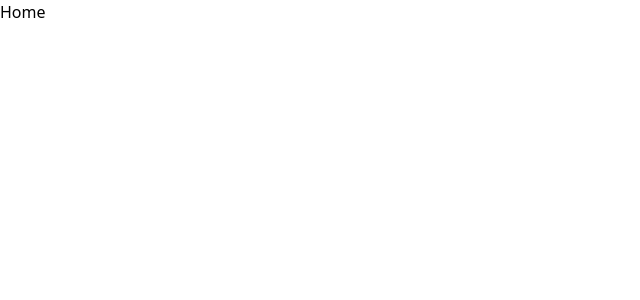
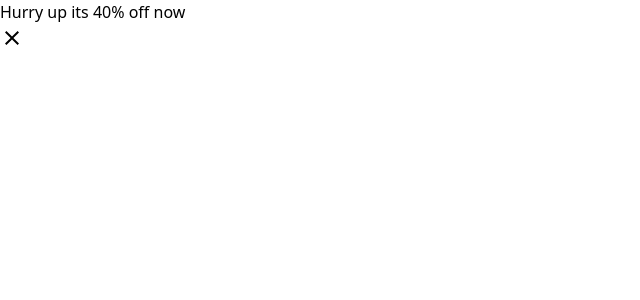
Before and after one commit to codenextdoor/Ecommerce-APP, a React (Create React App) app: page / in a window 1280 px wide. Shown: the top 300 px of the page, without its empty margins (0-640 px from the left). Built offline with nearby package versions, Linux system fonts and the light colour scheme.

Commit message:
Creating Announce component

```diff
--- a/package.json
+++ b/package.json
@@ -5,6 +5,7 @@
   "dependencies": {
     "@emotion/react": "^11.10.5",
     "@emotion/styled": "^11.10.5",
+    "@mui/icons-material": "^5.11.0",
     "@mui/material": "^5.11.0",
     "@testing-library/jest-dom": "^5.16.5",
     "@testing-library/react": "^13.4.0",
--- /dev/null
+++ b/src/components/Announce.jsx
@@ -0,0 +1,16 @@
+import { Close } from "@mui/icons-material";
+import React, { useState } from "react";
+
+const Announce = () => {
+  const [announceStyle, setAnnounceStyle] = useState(
+    "bg-[#8a4af3] font-bold text-white flex items-center justify-content"
+  );
+  return (
+    <div>
+      <h2>Hurry up its 40% off now</h2>
+      <Close className="cursor-pointer" />
+    </div>
+  );
+};
+
+export default Announce;
--- a/src/pages/Home.jsx
+++ b/src/pages/Home.jsx
@@ -1,7 +1,13 @@
 import React from "react";
+import Announce from "../components/Announce";
 
 const Home = () => {
-  return <div>Home</div>;
+  return (
+    <div>
+      {" "}
+      <Announce />
+    </div>
+  );
 };
 
 export default Home;
```
Also changed, not shown: 1 other file (tests, documents, lock files or other folders).
